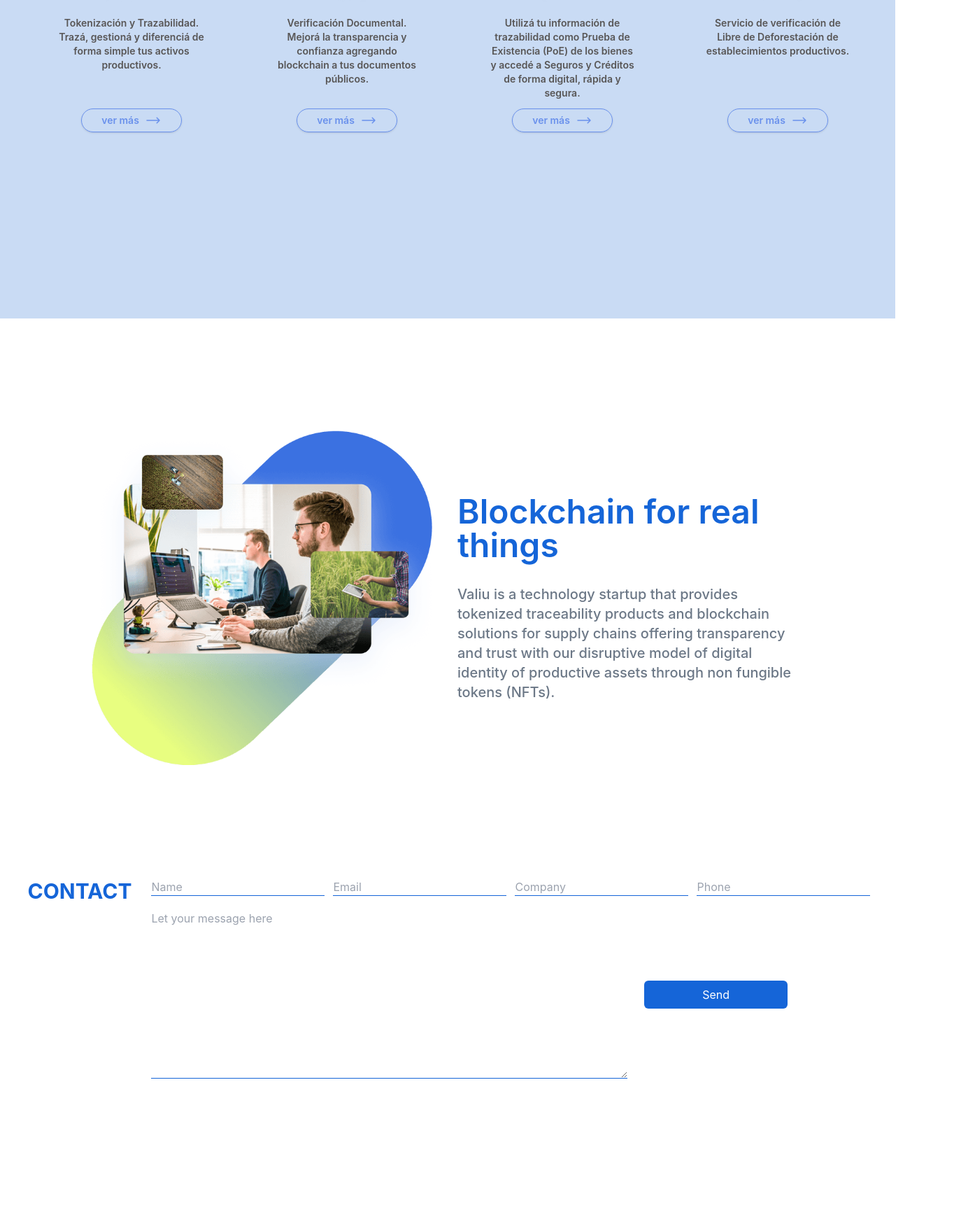
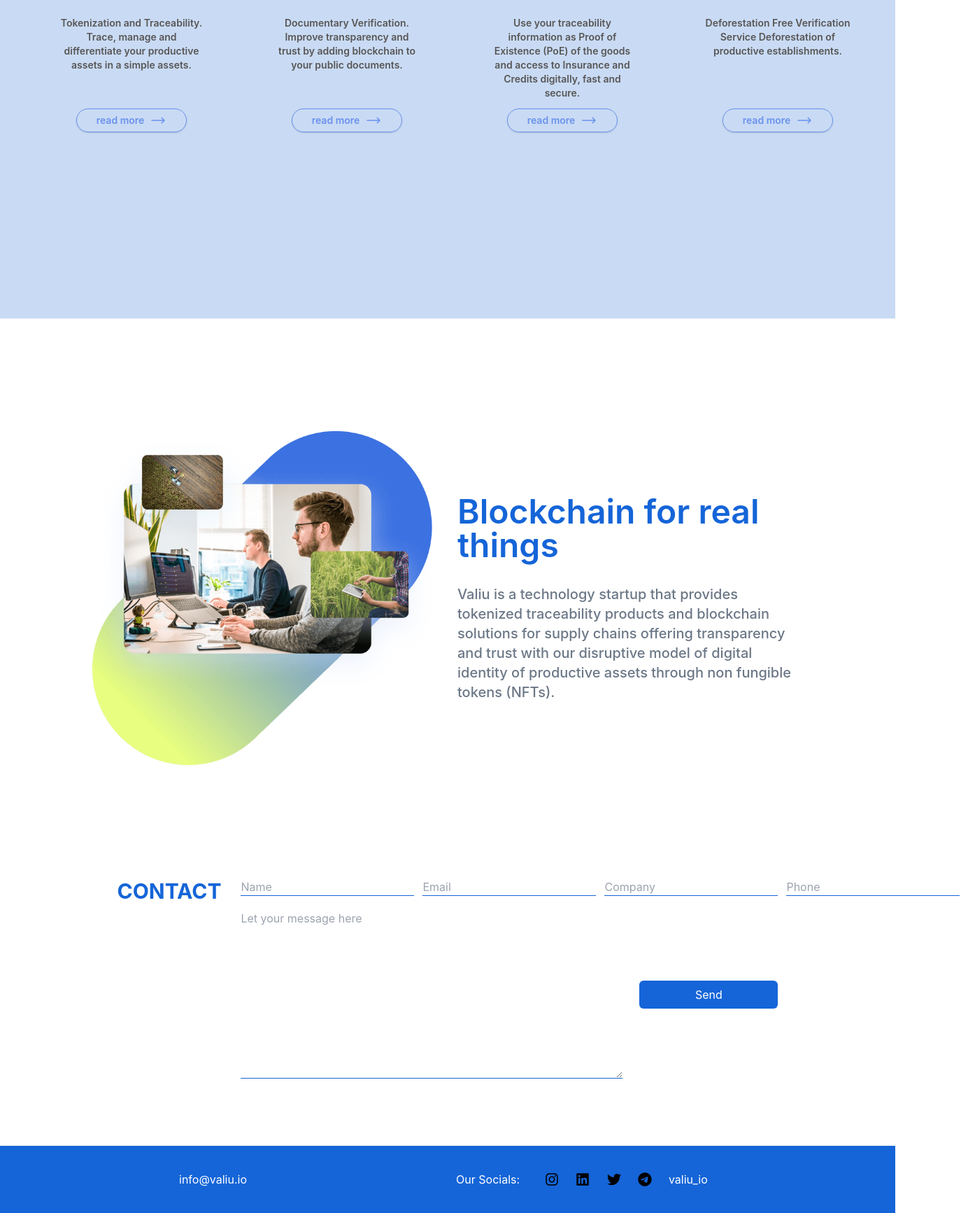
Before and after one commit to JuanLoyola/fintech-react, a React (Vite) app: page / in a window 1280 px wide. Shown: the part 2157-3890 px from the top of the page at 70% size, 1384 px wide, since content can reach past the window. Before the commit the page ends 3698 px from the top, so only its background shows below. Built offline with nearby package versions, Linux system fonts and the light colour scheme; no server answers.

Commit message:
footer and lang text

```diff
--- a/src/App.jsx
+++ b/src/App.jsx
@@ -6,6 +6,7 @@
 import BannerFeatures  from './components/BannerFeatures.jsx'
 import BlockChainBanner  from './components/BlockChainBanner.jsx'
 import Contact  from './components/Contact.jsx'
+import Footer  from './components/Footer.jsx'
 
 function App() {
 
@@ -33,6 +34,7 @@
           <BannerFeatures />
           <BlockChainBanner />
           <Contact />
+          <Footer />
         </div>
       )
     }
--- a/src/components/BannerFeatures.jsx
+++ b/src/components/BannerFeatures.jsx
@@ -1,6 +1,6 @@
 import React, { Component } from "react";
 import ButtonShowMore from "./UI/ButtonShowMore";
-import servicesImg from '../assets/images/bannerFeatures.png'
+import servicesImg from "../assets/images/bannerFeatures.png";
 
 export default class BannerFeatures extends Component {
 	render() {
@@ -8,7 +8,7 @@
 			<div className="w-full h-full md:h-screen mt-12 md:mt-0 md:py-5 flex justify-center items-center bg-[#c9dbf4]">
 				<div className="w-full h-full lg:max-w-6xl flex flex-col justify-center items-center ">
 					<img
-                        className="w-full hidden md:block lg:max-w-5xl"
+						className="w-full hidden md:block lg:max-w-5xl"
 						src={servicesImg}
 						alt="asd"
 					/>
@@ -16,35 +16,35 @@
 					<ul className="w-full flex flex-col md:flex-row justify-center md:justify-between items-center">
 						<li className="w-[13rem] mb-6 md:mb-0 flex flex-col justify-center items-center text-center font-semibold text-sm ml-5">
 							<p className="h-[8em] mt-5">
-								Tokenización y Trazabilidad. Trazá, gestioná y
-								diferenciá de forma simple tus activos
-								productivos.
+								Tokenization and Traceability. Trace, manage and
+								differentiate your productive assets in a simple
+								assets.
 							</p>
-                            <ButtonShowMore />
+							<ButtonShowMore />
 						</li>
 						<li className="w-[13rem] mb-6 md:mb-0 flex flex-col justify-center items-center text-center font-semibold text-sm ml-5">
 							<p className="h-[8em] mt-5">
-								Verificación Documental. Mejorá la transparencia
-								y confianza agregando blockchain a tus
-								documentos públicos.
+								Documentary Verification. Improve transparency
+								and trust by adding blockchain to your public
+								documents.
 							</p>
-                            <ButtonShowMore/>
+							<ButtonShowMore />
 						</li>
 						<li className="w-[13rem] mb-6 md:mb-0 flex flex-col justify-center items-center text-center font-semibold text-sm ml-5">
 							<p className="h-[8em] mt-5">
-								Utilizá tu información de trazabilidad como
-								Prueba de Existencia (PoE) de los bienes y
-								accedé a Seguros y Créditos de forma digital,
-								rápida y segura.
+								Use your traceability information as Proof of
+								Existence (PoE) of the goods and access to
+								Insurance and Credits digitally, fast and
+								secure.
 							</p>
-                            <ButtonShowMore/>
+							<ButtonShowMore />
 						</li>
 						<li className="w-[13rem] mb-6 md:mb-0 flex flex-col justify-center items-center text-center font-semibold text-sm ml-5">
 							<p className="h-[8em] mt-5">
-								Servicio de verificación de Libre de
-								Deforestación de establecimientos productivos.
+								Deforestation Free Verification Service
+								Deforestation of productive establishments.
 							</p>
-                            <ButtonShowMore/>
+							<ButtonShowMore />
 						</li>
 					</ul>
 				</div>
--- a/src/components/Contact.jsx
+++ b/src/components/Contact.jsx
@@ -11,7 +11,7 @@
 					</h1>
 					<form
 						action=""
-						className="w-full flex flex-col justify-center items-center md:items-start gap-y-5"
+						className=" w-3/4 flex flex-col justify-center items-center md:items-start gap-y-5"
 					>
 						<span className="flex flex-col md:flex-row justify-center items-center gap-y-7 md:gap-y-0">
 							<input type="text" placeholder="Name" />
--- /dev/null
+++ b/src/components/Footer.jsx
@@ -0,0 +1,49 @@
+import React, { Component } from "react";
+
+export default class Footer extends Component {
+	render() {
+		return (
+			<div className="w-full bg-[#1565d8] text-white py-5 md:h-24 mt-24 flex justify-center items-center">
+				<div className="w-full h-full md:max-w-3xl flex flex-col md:flex-row justify-between items-center">
+					<h4>info@valiu.io</h4>
+					<section className="w-3/6 flex flex-col md:flex-row justify-around items-center">
+						<p className="mr-3">Our Socials:</p>
+						{/* Instagram */}
+						<svg
+							className="h-5 w-5 mb-5 md:mb-0"
+							xmlns="http://www.w3.org/2000/svg"
+							viewBox="0 0 448 512"
+						>
+							<path d="M224.1 141c-63.6 0-114.9 51.3-114.9 114.9s51.3 114.9 114.9 114.9S339 319.5 339 255.9 287.7 141 224.1 141zm0 189.6c-41.1 0-74.7-33.5-74.7-74.7s33.5-74.7 74.7-74.7 74.7 33.5 74.7 74.7-33.6 74.7-74.7 74.7zm146.4-194.3c0 14.9-12 26.8-26.8 26.8-14.9 0-26.8-12-26.8-26.8s12-26.8 26.8-26.8 26.8 12 26.8 26.8zm76.1 27.2c-1.7-35.9-9.9-67.7-36.2-93.9-26.2-26.2-58-34.4-93.9-36.2-37-2.1-147.9-2.1-184.9 0-35.8 1.7-67.6 9.9-93.9 36.1s-34.4 58-36.2 93.9c-2.1 37-2.1 147.9 0 184.9 1.7 35.9 9.9 67.7 36.2 93.9s58 34.4 93.9 36.2c37 2.1 147.9 2.1 184.9 0 35.9-1.7 67.7-9.9 93.9-36.2 26.2-26.2 34.4-58 36.2-93.9 2.1-37 2.1-147.8 0-184.8zM398.8 388c-7.8 19.6-22.9 34.7-42.6 42.6-29.5 11.7-99.5 9-132.1 9s-102.7 2.6-132.1-9c-19.6-7.8-34.7-22.9-42.6-42.6-11.7-29.5-9-99.5-9-132.1s-2.6-102.7 9-132.1c7.8-19.6 22.9-34.7 42.6-42.6 29.5-11.7 99.5-9 132.1-9s102.7-2.6 132.1 9c19.6 7.8 34.7 22.9 42.6 42.6 11.7 29.5 9 99.5 9 132.1s2.7 102.7-9 132.1z" />
+						</svg>
+						{/* LinkedIn */}
+						<svg
+                            className="h-5 w-5 mb-5 md:mb-0"
+							xmlns="http://www.w3.org/2000/svg"
+							viewBox="0 0 448 512"
+						>
+							<path d="M416 32H31.9C14.3 32 0 46.5 0 64.3v383.4C0 465.5 14.3 480 31.9 480H416c17.6 0 32-14.5 32-32.3V64.3c0-17.8-14.4-32.3-32-32.3zM135.4 416H69V202.2h66.5V416zm-33.2-243c-21.3 0-38.5-17.3-38.5-38.5S80.9 96 102.2 96c21.2 0 38.5 17.3 38.5 38.5 0 21.3-17.2 38.5-38.5 38.5zm282.1 243h-66.4V312c0-24.8-.5-56.7-34.5-56.7-34.6 0-39.9 27-39.9 54.9V416h-66.4V202.2h63.7v29.2h.9c8.9-16.8 30.6-34.5 62.9-34.5 67.2 0 79.7 44.3 79.7 101.9V416z" />
+						</svg>
+						{/* twitter */}
+						<svg
+                            className="h-5 w-5 mb-5 md:mb-0"
+							xmlns="http://www.w3.org/2000/svg"
+							viewBox="0 0 512 512"
+						>
+							<path d="M459.37 151.716c.325 4.548.325 9.097.325 13.645 0 138.72-105.583 298.558-298.558 298.558-59.452 0-114.68-17.219-161.137-47.106 8.447.974 16.568 1.299 25.34 1.299 49.055 0 94.213-16.568 130.274-44.832-46.132-.975-84.792-31.188-98.112-72.772 6.498.974 12.995 1.624 19.818 1.624 9.421 0 18.843-1.3 27.614-3.573-48.081-9.747-84.143-51.98-84.143-102.985v-1.299c13.969 7.797 30.214 12.67 47.431 13.319-28.264-18.843-46.781-51.005-46.781-87.391 0-19.492 5.197-37.36 14.294-52.954 51.655 63.675 129.3 105.258 216.365 109.807-1.624-7.797-2.599-15.918-2.599-24.04 0-57.828 46.782-104.934 104.934-104.934 30.213 0 57.502 12.67 76.67 33.137 23.715-4.548 46.456-13.32 66.599-25.34-7.798 24.366-24.366 44.833-46.132 57.827 21.117-2.273 41.584-8.122 60.426-16.243-14.292 20.791-32.161 39.308-52.628 54.253z" />
+						</svg>
+						{/* telegram */}
+						<svg
+                            className="h-5 w-5 mb-5 md:mb-0"
+							xmlns="http://www.w3.org/2000/svg"
+							viewBox="0 0 496 512"
+						>
+							<path d="M248,8C111.033,8,0,119.033,0,256S111.033,504,248,504,496,392.967,496,256,384.967,8,248,8ZM362.952,176.66c-3.732,39.215-19.881,134.378-28.1,178.3-3.476,18.584-10.322,24.816-16.948,25.425-14.4,1.326-25.338-9.517-39.287-18.661-21.827-14.308-34.158-23.215-55.346-37.177-24.485-16.135-8.612-25,5.342-39.5,3.652-3.793,67.107-61.51,68.335-66.746.153-.655.3-3.1-1.154-4.384s-3.59-.849-5.135-.5q-3.283.746-104.608,69.142-14.845,10.194-26.894,9.934c-8.855-.191-25.888-5.006-38.551-9.123-15.531-5.048-27.875-7.717-26.8-16.291q.84-6.7,18.45-13.7,108.446-47.248,144.628-62.3c68.872-28.647,83.183-33.623,92.511-33.789,2.052-.034,6.639.474,9.61,2.885a10.452,10.452,0,0,1,3.53,6.716A43.765,43.765,0,0,1,362.952,176.66Z" />
+						</svg>
+						<p>valiu_io</p>
+					</section>
+				</div>
+			</div>
+		);
+	}
+}
--- a/src/components/UI/ButtonShowMore.jsx
+++ b/src/components/UI/ButtonShowMore.jsx
@@ -5,7 +5,7 @@
 		return (
 			<div>
 				<button className="flex justify-center items-center shadow bg-none border border-[#6a91ec] text-[#6a91ec] hover:border-[#4262ac] hover:text-[#4262ac] rounded-full px-7 py-1 mt-3 md:mt-5">
-					ver más
+					read more
 					<svg
 						xmlns="http://www.w3.org/2000/svg"
 						fill="none"
--- a/src/index.css
+++ b/src/index.css
@@ -51,7 +51,7 @@
   padding: 0.25 0.5rem;
 }
 
-input:focus{
+input:focus, textarea:focus{
   outline: 2px solid transparent;
   outline-offset: 2px;
 }
```
